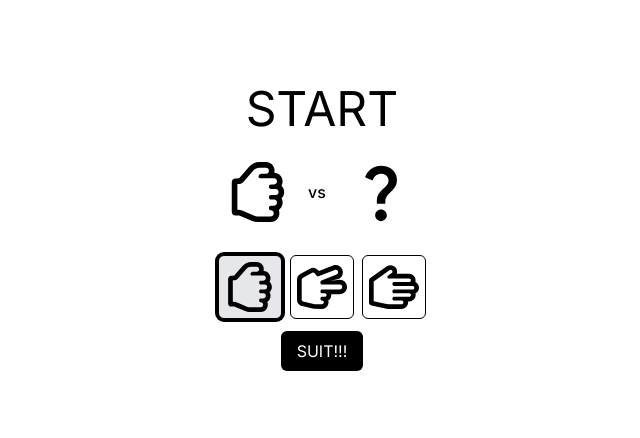
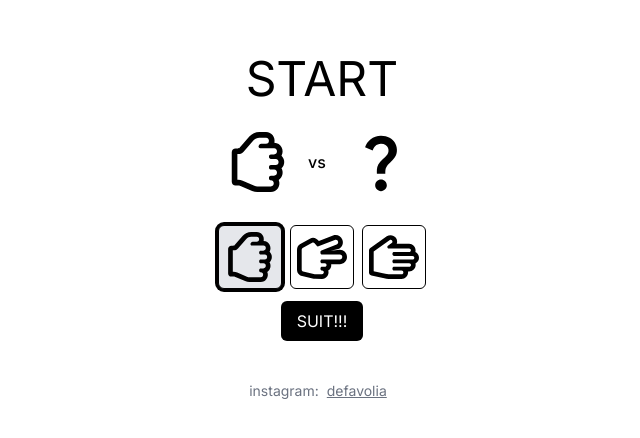
Before and after one commit to favolia/usupweb, a Next.js app: page / in a window 1280 px wide. Shown: the part 172-610 px from the top of the page, without its empty margins (318-958 px from the left). Built offline with nearby package versions, Linux system fonts and the light colour scheme.

Commit message:
feat: developer instagram

```diff
--- a/src/app/page.jsx
+++ b/src/app/page.jsx
@@ -1,6 +1,6 @@
 'use client';
-import Thumbs from "@/componets/thumbs";
 import { play } from "@/lib/suit";
+import Link from "next/link";
 import Image from "next/image";
 import { useState } from "react";
 import { FaRegHandScissors } from "react-icons/fa";
@@ -105,6 +105,15 @@ export default function Home() {
         </div>
       </div>
 
+
+      <p className="text-gray-500 mt-10 text-sm">
+        instagram:
+        <Link className="px-2 underline" href={'https://www.instagram.com/defavolia/'} target="_blank">
+          defavolia
+        </Link>
+      </p>
+
+
     </main>
   );
 }
```
